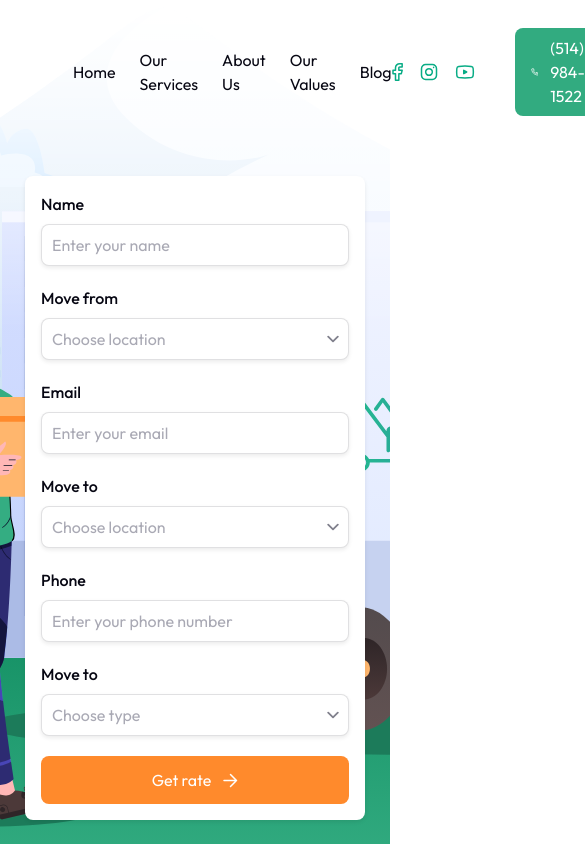
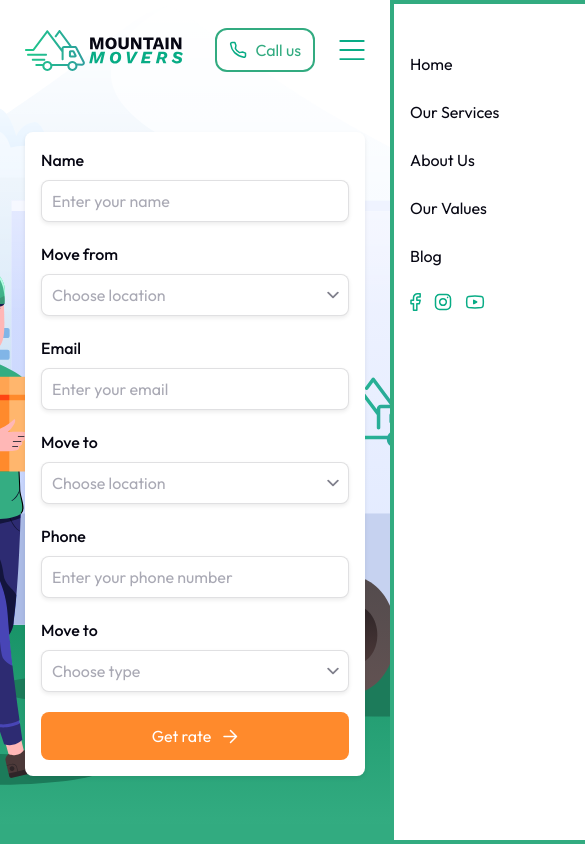
Before and after one commit to sulaimanwebdev/mountain-movers, a React (Create React App) app: page / in a window 390 px wide. Shown: the top 844 px of the page, 585 px wide, since content can reach past the window. Built offline with nearby package versions, Linux system fonts and the light colour scheme.

Commit message:
header responsive

```diff
--- a/src/components/Header.js
+++ b/src/components/Header.js
@@ -1,21 +1,32 @@
+import { useState } from "react"
 import { Link } from "react-router-dom"
 
 const Header = () => {
+
+   const [menu, setmenu] = useState('translate-x-full')
   return (
     <>
-    <div className="mainCont flex items-center justify-between">
+    <div className="mainCont flex items-center justify-between gap-3 sm2:gap-0">
       <div className="flex items-center gap-12">
-         <Link to="/"><img src="/images/logo.svg" alt="logo" /></Link>
-         <div className="flex items-center gap-6">
+         <Link to="/"><img src="/images/logo.svg" alt="logo" className="w-[150px] sm2:w-auto"/></Link>
+         <div className={`lg2:translate-x-0 ${menu} transition flex items-start lg2:items-center p-4 pt-12 lg2:pt-0 flex-col border-4 border-solid border-main lg2:flex-row gap-6 fixed top-0 left-0 w-full h-screen z-[60] bg-white lg2:bg-transparent lg2:relative lg2:top-auto lg2:left-auto lg2:h-auto lg2:border-none lg2:w-auto lg2:p-0 max-h-screen overflow-y-auto`}>
             <a href="#">Home</a>
             <a href="#">Our Services</a>
             <a href="#">About Us</a>
             <a href="#">Our Values</a>
             <a href="#">Blog</a>
+            <button onClick={()=> {setmenu('translate-x-full')}} className="flex lg2:hidden absolute top-3 right-3"><svg xmlns="http://www.w3.org/2000/svg" width="40" height="40" fill="#08AC85" className="bi bi-x" viewBox="0 0 16 16"><path d="M4.646 4.646a.5.5 0 0 1 .708 0L8 7.293l2.646-2.647a.5.5 0 0 1 .708.708L8.707 8l2.647 2.646a.5.5 0 0 1-.708.708L8 8.707l-2.646 2.647a.5.5 0 0 1-.708-.708L7.293 8 4.646 5.354a.5.5 0 0 1 0-.708z"/></svg></button>
+
+          <div className="flex lg2:hidden items-center gap-3">
+            <a href="#"><svg width="11" height="20" viewBox="0 0 11 20" fill="none" xmlns="http://www.w3.org/2000/svg"><path d="M10.1667 1.6665H7.66667C6.5616 1.6665 5.50179 2.10549 4.72039 2.88689C3.93899 3.66829 3.5 4.7281 3.5 5.83317V8.33317H1V11.6665H3.5V18.3332H6.83333V11.6665H9.33333L10.1667 8.33317H6.83333V5.83317C6.83333 5.61216 6.92113 5.4002 7.07741 5.24391C7.23369 5.08763 7.44565 4.99984 7.66667 4.99984H10.1667V1.6665Z" stroke="#08AC85" stroke-width="1.5" stroke-linecap="round" stroke-linejoin="round"/></svg></a>
+            <a href="#"><svg width="20" height="20" viewBox="0 0 20 20" fill="none" xmlns="http://www.w3.org/2000/svg"><path d="M9.99999 13.3332C10.884 13.3332 11.7319 12.982 12.357 12.3569C12.9821 11.7317 13.3333 10.8839 13.3333 9.99984C13.3333 9.11578 12.9821 8.26794 12.357 7.64281C11.7319 7.01769 10.884 6.6665 9.99999 6.6665C9.11593 6.6665 8.26809 7.01769 7.64297 7.64281C7.01785 8.26794 6.66666 9.11578 6.66666 9.99984C6.66666 10.8839 7.01785 11.7317 7.64297 12.3569C8.26809 12.982 9.11593 13.3332 9.99999 13.3332Z" stroke="#08AC85" stroke-width="1.5" stroke-linecap="round" stroke-linejoin="round"/><path d="M2.5 13.3333V6.66667C2.5 5.5616 2.93899 4.50179 3.72039 3.72039C4.50179 2.93899 5.5616 2.5 6.66667 2.5H13.3333C14.4384 2.5 15.4982 2.93899 16.2796 3.72039C17.061 4.50179 17.5 5.5616 17.5 6.66667V13.3333C17.5 14.4384 17.061 15.4982 16.2796 16.2796C15.4982 17.061 14.4384 17.5 13.3333 17.5H6.66667C5.5616 17.5 4.50179 17.061 3.72039 16.2796C2.93899 15.4982 2.5 14.4384 2.5 13.3333Z" stroke="#08AC85" stroke-width="1.5"/><path d="M14.5833 5.42518L14.5917 5.41602" stroke="#08AC85" stroke-width="1.5" stroke-linecap="round" stroke-linejoin="round"/></svg></a>
+            <a href="#"><svg width="20" height="20" viewBox="0 0 20 20" fill="none" xmlns="http://www.w3.org/2000/svg"><path d="M11.6667 10.0002L8.75 11.6668V8.3335L11.6667 10.0002Z" fill="#08AC85" stroke="#08AC85" stroke-width="1.5" stroke-linecap="round" stroke-linejoin="round"/><path d="M1.66666 10.5893V9.41016C1.66666 6.99766 1.66666 5.791 2.42082 5.01516C3.17582 4.2385 4.36416 4.20516 6.73999 4.13766C7.86499 4.106 9.01499 4.0835 9.99999 4.0835C10.9842 4.0835 12.1342 4.106 13.26 4.13766C15.6358 4.20516 16.8242 4.2385 17.5783 5.01516C18.3333 5.791 18.3333 6.9985 18.3333 9.41016V10.5893C18.3333 13.0027 18.3333 14.2085 17.5792 14.9852C16.8242 15.761 15.6367 15.7952 13.26 15.8618C12.135 15.8943 10.985 15.9168 9.99999 15.9168C9.01582 15.9168 7.86582 15.8943 6.73999 15.8618C4.36416 15.7952 3.17582 15.7618 2.42082 14.9852C1.66666 14.2085 1.66666 13.0018 1.66666 10.5902V10.5893Z" stroke="#08AC85" stroke-width="1.5"/></svg></a>
+          </div>
+
          </div>
          </div>
 
-         <div className="flex items-center gap-10">
+         <div className="hidden lg2:flex items-center gap-10">
             <div className="flex items-center gap-4">
                 <a href="#"><svg width="11" height="20" viewBox="0 0 11 20" fill="none" xmlns="http://www.w3.org/2000/svg"><path d="M10.1667 1.66666H7.66667C6.5616 1.66666 5.50179 2.10564 4.72039 2.88704C3.93899 3.66845 3.5 4.72825 3.5 5.83332V8.33332H1V11.6667H3.5V18.3333H6.83333V11.6667H9.33333L10.1667 8.33332H6.83333V5.83332C6.83333 5.61231 6.92113 5.40035 7.07741 5.24407C7.23369 5.08779 7.44565 4.99999 7.66667 4.99999H10.1667V1.66666Z" stroke="#08AC85" stroke-width="1.5" stroke-linecap="round" stroke-linejoin="round"/></svg></a>
                 <a href="#"><svg width="20" height="20" viewBox="0 0 20 20" fill="none" xmlns="http://www.w3.org/2000/svg"><path d="M9.99999 13.3333C10.884 13.3333 11.7319 12.9821 12.357 12.357C12.9821 11.7319 13.3333 10.884 13.3333 9.99999C13.3333 9.11593 12.9821 8.26809 12.357 7.64297C11.7319 7.01785 10.884 6.66666 9.99999 6.66666C9.11593 6.66666 8.26809 7.01785 7.64297 7.64297C7.01785 8.26809 6.66666 9.11593 6.66666 9.99999C6.66666 10.884 7.01785 11.7319 7.64297 12.357C8.26809 12.9821 9.11593 13.3333 9.99999 13.3333Z" stroke="#08AC85" stroke-width="1.5" stroke-linecap="round" stroke-linejoin="round"/><path d="M2.5 13.3333V6.66667C2.5 5.5616 2.93899 4.50179 3.72039 3.72039C4.50179 2.93899 5.5616 2.5 6.66667 2.5H13.3333C14.4384 2.5 15.4982 2.93899 16.2796 3.72039C17.061 4.50179 17.5 5.5616 17.5 6.66667V13.3333C17.5 14.4384 17.061 15.4982 16.2796 16.2796C15.4982 17.061 14.4384 17.5 13.3333 17.5H6.66667C5.5616 17.5 4.50179 17.061 3.72039 16.2796C2.93899 15.4982 2.5 14.4384 2.5 13.3333Z" stroke="#08AC85" stroke-width="1.5"/><path d="M14.5833 5.425L14.5917 5.41583" stroke="#08AC85" stroke-width="1.5" stroke-linecap="round" stroke-linejoin="round"/></svg></a>
@@ -26,6 +37,11 @@ const Header = () => {
                (514) 984-1522
             </a>
          </div>
+
+         <div className="flex lg2:hidden items-center gap-6">
+            <button className="flex items-center gap-2 bg-white rounded-xl border-2 border-main border-solid text-main flex-row-reverse py-2 px-3 whitespace-nowrap">Call us <svg width="18" height="18" viewBox="0 0 12 12" fill="none" xmlns="http://www.w3.org/2000/svg"><path d="M9.059 7.351L7 7.75C5.609 7.052 4.75 6.25 4.25 5L4.635 2.935L3.9075 1H2.032C1.468 1 1.024 1.466 1.1085 2.0235C1.3185 3.415 1.9385 5.9385 3.75 7.75C5.6525 9.6525 8.393 10.478 9.901 10.8065C10.4835 10.933 11 10.479 11 9.8825V8.0905L9.059 7.351Z" stroke="#08AC85" stroke-linecap="round" stroke-linejoin="round"/></svg></button>
+            <button onClick={()=> {setmenu('translate-x-0')}}><svg width="26" height="22" viewBox="0 0 20 16" fill="none" xmlns="http://www.w3.org/2000/svg"><path d="M1 1H19M1 8H19M1 15H19" stroke="#08AC85" stroke-width="1.5" stroke-linecap="round" stroke-linejoin="round"/></svg></button>
+         </div>
     </div>
     </>
   )
--- a/tailwind.config.js
+++ b/tailwind.config.js
@@ -8,6 +8,12 @@ module.exports = {
       colors:{
         "main": "#32AB80",
         "not-black": "#070713",
+      },
+
+      screens:{
+        "sm2": "390px",
+        "lg2": "974px",
+
       }
     },
   },
```
